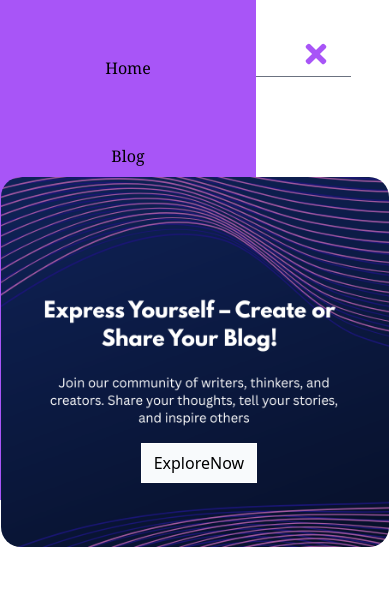
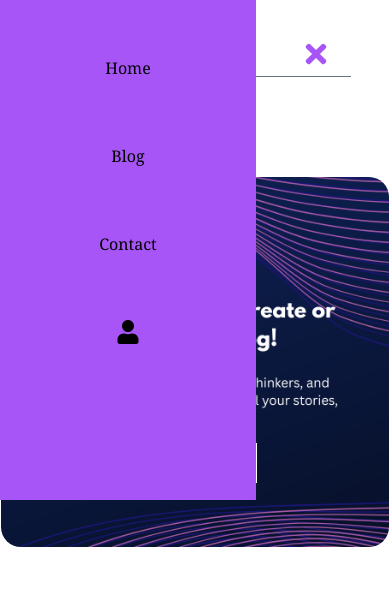
Before and after one commit to Velu-samy/MERN-Blog, a React (Vite) app in the folder blog/frontend/: page /blog in a window 390 px wide. Both pictures are taken after a click on the button 316 px from the left and 54 px from the top of the page. Shown: the top 597 px of the page. Built offline with nearby package versions, Linux system fonts and the light colour scheme; no server answers.

Commit message:
changed nav bar

```diff
--- a/blog/frontend/src/components/Banner.css
+++ b/blog/frontend/src/components/Banner.css
@@ -9,6 +9,7 @@
     margin-left: 20px;
     margin-right: 20px;
     border-radius: 20px;
+
 }
 
 .banner-container .link{
@@ -27,6 +28,7 @@
         background-repeat: no-repeat;
         background-position: center;
         border-radius: 20px;
+        z-index: 1;
         background-image: url(../assets/banner-phone.png);
     }
 
--- a/blog/frontend/src/components/Navbar.jsx
+++ b/blog/frontend/src/components/Navbar.jsx
@@ -84,7 +84,7 @@ function Navbar() {
                     initial={{ x: -100, opacity: 0 }}
                     animate={{ x: 0, opacity: 1 }}
                     transition={{ duration: 0.8, ease: "easeOut" }}
-                    className="forphone     lg:hidden flex flex-col  w-64 bg-purple-500 absolute top-0 left-0 py-4"
+                    className="forphone   z-10  lg:hidden flex flex-col  w-64 bg-purple-500 absolute top-0 left-0 py-4"
                 >
                     <ul className="flex flex-col items-center gap-16 mt-10 font-serif">
                         <li><Link className="hover:text-purple-400" to="/" onClick={() => setIsOpen(false)}>Home</Link></li>
```
